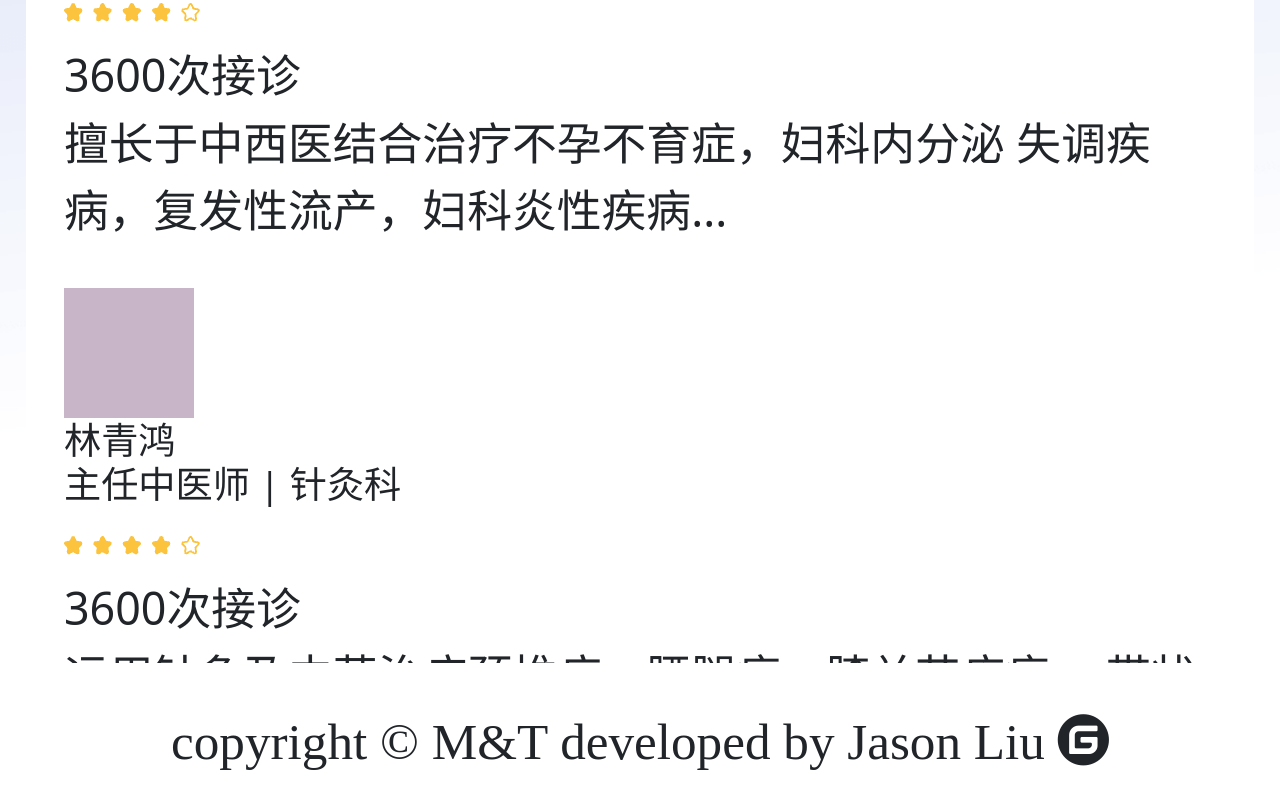
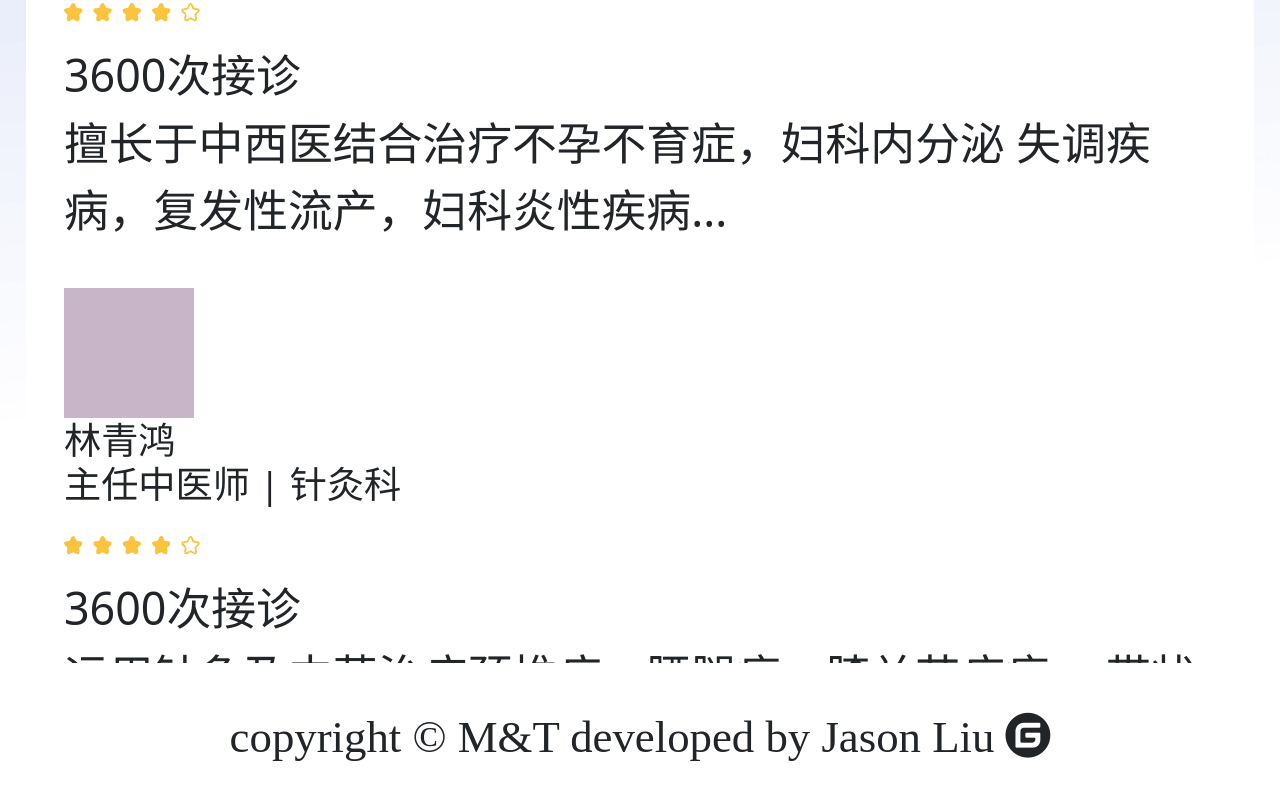
Before and after one commit to paeonia-lactiflora/zyzx-official-website-mobile, a plain HTML site: page html/mall.html in a window 1280 px wide. Shown: the part 5398-6207 px from the top of the page. Drawn offline with Linux system fonts and the light colour scheme.

Commit message:
Please enter the commit message for your changes. Lines starting with '#' will be ignored, and an empty message aborts the commit.
On branch main
Your branch is up to date with 'origin/main'.

Changes to be committed:
	modified:   css/common.css
	modified:   less/common.less

```diff
--- a/less/common.less
+++ b/less/common.less
@@ -437,7 +437,7 @@ html {
 
   text-align: center;
   font-family: 'Times New Roman', Times, serif;
-  font-size: .4rem;
+  font-size: .35rem;
 
   a {
     color: inherit;
```
Also changed, not shown: css/common.css.
